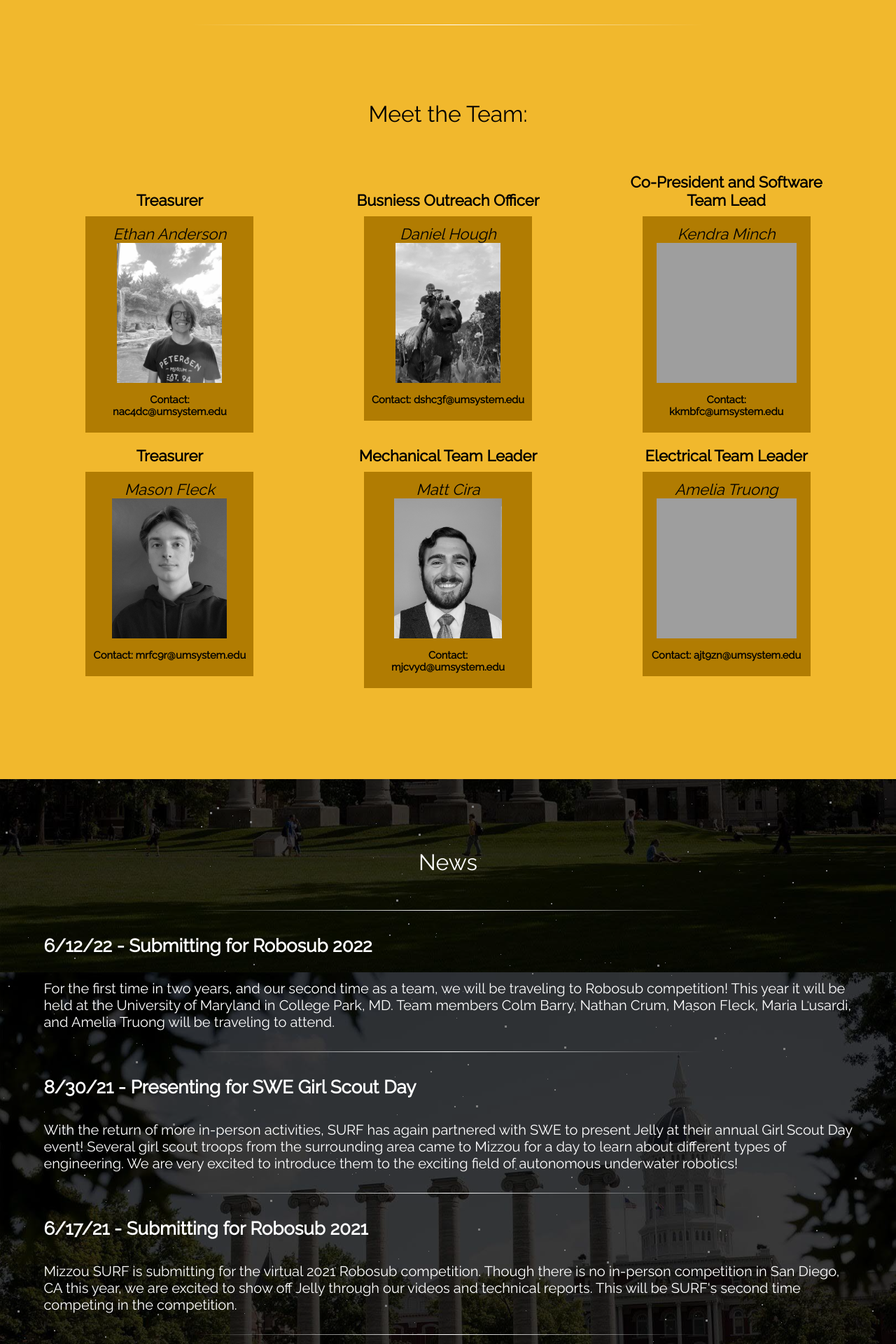
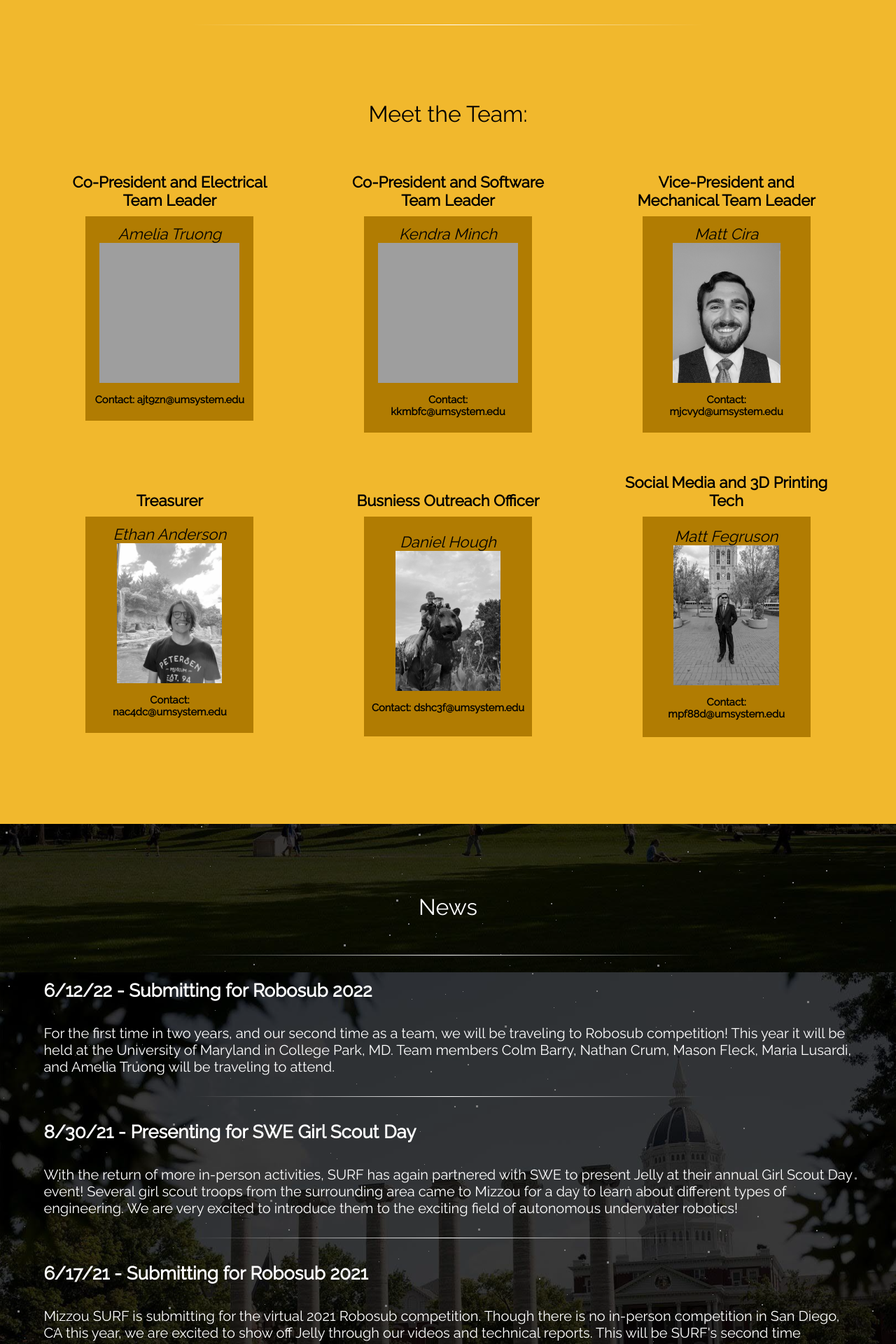
Before and after one commit to davidAllenStephan/surf_website, a PHP site: page / in a window 1280 px wide, after a click that opens the changed part. Shown: the part 1171-3091 px from the top of the page at 70% size. Run offline with PHP 8.4, Linux system fonts and the light colour scheme; some libraries are stand-ins or nearby versions; grey boxes are pictures that could not be loaded.

Commit message:
reordered and updated officers

```diff
--- a/index.php
+++ b/index.php
@@ -133,7 +133,6 @@ Website created and maintained by Alex Testin
     </script>
   </head>
   <body>
-
 <?php include 'header.html'; ?>
 <style>
   .cropimg {
@@ -159,7 +158,6 @@ Website created and maintained by Alex Testin
         <a id="arrowButton" class="arrow" href="#aboutUs"></a>
       </div>
     </div>
-
     <div id="aboutUs" class="container">
       <div class="content">
         <h3 class="sectionTitle">Welcome to Mizzou SURF</h3>
@@ -171,87 +169,71 @@ Website created and maintained by Alex Testin
         <br>
         <div style="display:inline-block; max-width:1280px; margin:0px auto 0px;">
         <div style="display:inline-block; width:320px; height:355px; margin:10px 36px 0px;">
-            <h4 style="margin:10px">Treasurer</h4>
+            <h4 style="margin:10px">Co-President and Electrical Team Leader</h4>
             <div class="officer" style="position:absolute; width:240px; margin: 0px 40px; padding:12px 0px; background-color:#b17c02;">
-              <i>Ethan Anderson<br></i>
-              <img src="images/officers/ea.jpg" alt="co-president" style="max-width:200px; filter:grayscale(100%); -webkit-filter:grayscale(100%); height:200px; overflow:hidden;">
+              <i>Amelia Truong<br></i>
+              <img src="images/officers/AmeliaTruong.jpeg" alt="Co-President and Electrical Team Member" style="max-width:200px; filter:grayscale(100%); -webkit-filter:grayscale(100%); height:200px; overflow:hidden;">
               <p class="bioBox" style="font-size: 12px">
-              "Hello! My name is Nathan Crum, and I am a recent May 2022 graduate of Mizzou's Mechanical and Aerospace Engineering programs. I am fascinated by the development of aerospace vehicle control systems, and more recently have become an avid fan of the intersection between autonomous systems and aerospace vehicles. In my free time I enjoy exploring Columbia by bike and playing board games with friends!"
+              "My name is Amelia Truong and I am a sophomore studying computer engineering. I like SURF because it has allowed me to experience real applications of my major that I couldn’t have gotten from classes during my freshman year."
               </p>
-              <h6 style="margin:10px">Contact: nac4dc@umsystem.edu</h6>
-            </div>
-
-          </div>
-          <div style="display:inline-block; width:320px; height:355px; margin:10px 36px 0px;">
-            <h4 style="margin:10px">Busniess Outreach Officer</h4>
-            <div class="officer" style="position:absolute; width:240px; margin: 0px 40px; padding:12px 0px; background-color:#b17c02;">
-              <i>Daniel Hough<br></i>
-              <img src="images/officers/daniel_hough.jpg" alt="co-President" style="max-width:200px; filter:grayscale(100%); -webkit-filter:grayscale(100%); height:200px; overflow:hidden;">
-              <p class="bioBox" style="font-size: 12px">
-                "My name is Maria Lusardi and I am a senior studying Computer Science. SURF has not only given me great experience in developing software for autonomous applications, but it has also helped me develop leadership and organization skills. I also enjoy playing violin and knitting!"
-              </p>
-              <h6 style="margin:10px">Contact: dshc3f@umsystem.edu</h6>
+              <h6 style="margin:10px">Contact: ajt9zn@umsystem.edu</h6>
             </div>
           </div>
           <div style="display:inline-block; width:320px; height:355px; margin:10px 36px 0px;">
-            <h4 style="margin:10px">Co-President and Software Team Lead</h4>
+            <h4 style="margin:10px">Co-President and Software Team Leader</h4>
             <div class="officer" style="position:absolute; width:240px; margin: 0px 40px; padding:12px 0px; background-color:#b17c02;">
               <i>Kendra Minch<br></i>
-              <img src="images/officers/headshot_Kendra.jpg" alt="Secretary" style="max-width:200px; filter:grayscale(100%); -webkit-filter:grayscale(100%); height:200px; overflow:hidden;">
+              <img src="images/officers/headshot_Kendra.jpg" alt="Co-President and Software Team Leader" style="max-width:200px; filter:grayscale(100%); -webkit-filter:grayscale(100%); height:200px; overflow:hidden;">
               <p class="bioBox" style="font-size: 12px">
               "I am a senior in Mechanical Engineering with a minor in Aerospace Engineering. I like SURF because building robots underwater comes with more challenges that require complex solutions."
               </p>
               <h6 style="margin:10px">Contact: kkmbfc@umsystem.edu</h6>
             </div>
-
-          </div>
-
-          <div style="display:inline-block; width:320px; height:355px; margin:10px 36px 0px;">
-            <h4 style="margin:10px">Treasurer</h4>
-            <div class="officer" style="position:absolute; width:240px; margin: 0px 40px; padding:12px 0px; background-color:#b17c02;">
-              <i>Mason Fleck<br></i>
-              <img src="images/officers/MasonFleck.jpeg" alt="Treasurer" style="max-width:200px; filter:grayscale(100%); -webkit-filter:grayscale(100%); height:200px; overflow:hidden;">
-              <p class="bioBox" style="font-size: 12px">
-                "My name is Mason Fleck and I'm a junior majoring in electrical and computer engineering. What I like about Surf is that I get to explore a bunch of different aspects of engineering at once for one goal."
-              </p>
-              <h6 style="margin:10px">Contact: mrfc9r@umsystem.edu</h6>
-            </div>
-
           </div>
             <div style="display:inline-block; width:320px; height:355px; margin:10px 36px 0px;">
-            <h4 style="margin:10px">Mechanical Team Leader</h4>
+            <h4 style="margin:10px">Vice-President and Mechanical Team Leader</h4>
                 <div class="officer" style="position:absolute; width:240px; margin: 0px 40px; padding:12px 0px; background-color:#b17c02;">
                 <i>Matt Cira<br></i>
-              <img src="images/officers/MattCira.jpg" alt="Mechanical Team member" style="max-width:200px; filter:grayscale(100%); -webkit-filter:grayscale(100%); height:200px; overflow:hidden;">
+                  <img src="images/officers/MattCira.jpg" alt="Vice-President and Mechanical Team Leader" style="max-width:200px; filter:grayscale(100%); -webkit-filter:grayscale(100%); height:200px; overflow:hidden;">
                   <p class="bioBox" style="font-size: 12px">
                   "My name is Matthew Cira, and I am a Junior in Mechanical engineering with a minor in Mathematics. I love SURF for the complex challenges that building a submarine entails and the creative and innovative solutions that we have created to solve those challenges."
                   </p>
                   <h6 style="margin:10px">Contact: mjcvyd@umsystem.edu</h6>
                 </div>
           </div>
+          <div style="display:inline-block; width:320px; height:355px; margin:100px 36px 0px;">
+            <h4 style="margin:10px">Treasurer</h4>
+            <div class="officer" style="position:absolute; width:240px; margin: 0px 40px; padding:12px 0px; background-color:#b17c02;">
+              <i>Ethan Anderson<br></i>
+              <img src="images/officers/ea.jpg" alt="Treasurer" style="max-width:200px; filter:grayscale(100%); -webkit-filter:grayscale(100%); height:200px; overflow:hidden;">
+              <p class="bioBox" style="font-size: 12px">
+              </p>
+              <h6 style="margin:10px">Contact: nac4dc@umsystem.edu</h6>
+            </div>
+          </div>
           <div style="display:inline-block; width:320px; height:355px; margin:10px 36px 0px;">
-            <h4 style="margin:10px">Electrical Team Leader</h4>
-            <div class="officer" style="position:absolute; width:240px; margin: 0px 40px; padding:12px 0px; background-color:#b17c02;">
-              <i>Amelia Truong<br></i>
-              <img src="images/officers/AmeliaTruong.jpeg" alt="Electrical Team Member" style="max-width:200px; filter:grayscale(100%); -webkit-filter:grayscale(100%); height:200px; overflow:hidden;">
+            <h4 style="margin:10px">Busniess Outreach Officer</h4>
+            <div class="officer" style="position:absolute; width:240px; margin: 0px 40px; padding:23px 0px; background-color:#b17c02;">
+              <i>Daniel Hough<br></i>
+              <img src="images/officers/daniel_hough.jpg" alt="Busniess Outreach Officer" style="max-width:200px; filter:grayscale(100%); -webkit-filter:grayscale(100%); height:200px; overflow:hidden;">
               <p class="bioBox" style="font-size: 12px">
-              "My name is Amelia Truong and I am a sophomore studying computer engineering. I like SURF because it has allowed me to experience real applications of my major that I couldn’t have gotten from classes during my freshman year."
               </p>
-              <h6 style="margin:10px">Contact: ajt9zn@umsystem.edu</h6>
+              <h6 style="margin:10px">Contact: dshc3f@umsystem.edu</h6>
             </div>
-
           </div>
-<!--
-          <br>
-          <br><br>
-          <p>
-            <i>Alongside the officers we also have around 30 active memebers!</i>
+          <div style="display:inline-block; width:320px; height:355px; margin:10px 36px 0px;">
+            <h4 style="margin:10px">Social Media and 3D Printing Tech</h4>
+            <div class="officer" style="position:absolute; width:240px; margin: 0px 40px; padding:15px 0px; background-color:#b17c02;">
+              <i>Matt Fegruson<br></i>
+              <img src="images/officers/matt_ferguson.jpg" alt="Social Media and 3D Printing Tech" style="max-width:200px; filter:grayscale(100%); -webkit-filter:grayscale(100%); height:200px; overflow:hidden;">
+              <p class="bioBox" style="font-size: 12px">
               </p>
--->
+              <h6 style="margin:10px">Contact: mpf88d@umsystem.edu</h6>
             </div>
           </div>
         </div>
-
+      </div>
+    </div>
     <div id="news">
       <div class="contentAlt">
         <h3 class="sectionTitleAlt">News</h3>
@@ -277,7 +259,6 @@ Website created and maintained by Alex Testin
         </div>
       </div>
     </div>
-
     <div id="vehicle" class="container">
       <div class="content">
       <h3 class="sectionTitle">2021-2022</h3><h2 class="sectionTitle"><i>Potens Pleumon</i><br>"Jelly"</h2>
@@ -311,15 +292,10 @@ Website created and maintained by Alex Testin
         Want to help sponsor our team? Contact us below to donate or find more ways to help!
       </div>
     </div>
-
-
 <?php include "footer.html"; ?>
-
   </div>
-
   <link rel="stylesheet" type="text/css" href="https://fonts.googleapis.com/css?family=Play">
   <link rel="stylesheet" type="text/css" href="https://fonts.googleapis.com/css?family=Raleway">
   <link rel="stylesheet" type="text/css" href="https://fonts.googleapis.com/css?family=Julius+Sans+One">
-
   </body>
 </html>
```
Also changed, not shown: images/officers/matt_ferguson.jpg (renamed from images/officers/matt_mu_20220430_pfp.jpg), news.php (line endings or trailing spaces), 2 other files. Lines whose indentation alone changed are shown as unchanged.
